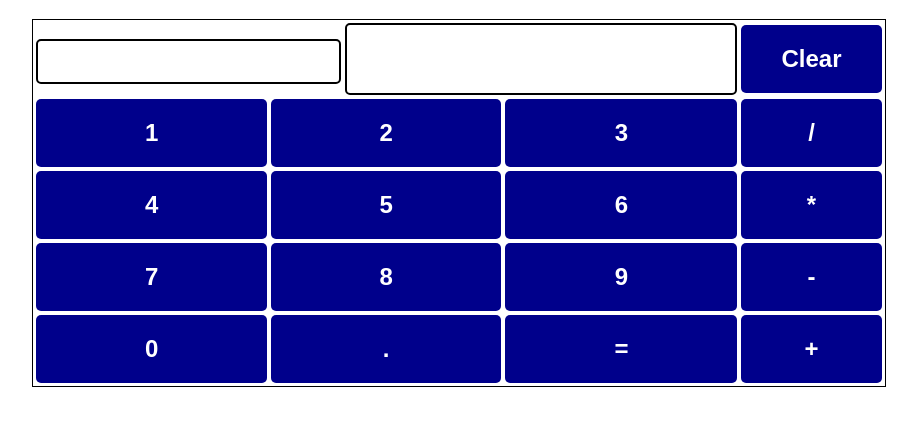
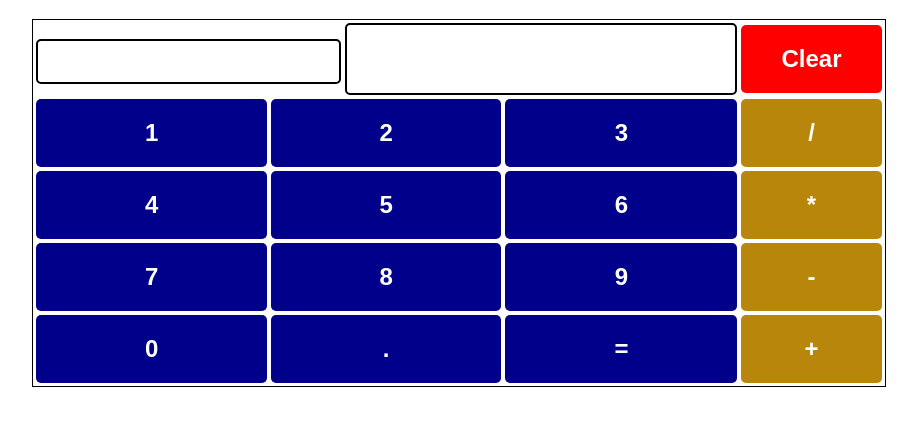
Before and after one commit to nlsukhde/CalculatorApp, a plain HTML site: page index.html in a window 1280 px wide. Shown: the part 73-498 px from the top of the page, without its empty margins (181-1098 px from the left). Drawn offline with Linux system fonts and the light colour scheme.

Commit message:
Added colors

```diff
--- a/index.html
+++ b/index.html
@@ -14,35 +14,35 @@
                 <input type = "text" id = "expression" value = "">
                 <input type = "text" id = "result" value = "">
             </td>
-            <td><input type = "button" value = "Clear"> </td>
+            <td><input id = "cl" style = "background-color: red" type = "button" value = "Clear"> </td>
         </tr>
 
         <tr>
             <td><input class = "num" type="button" value="1"></td>
             <td><input class = "num" type="button" value="2"></td>
             <td><input class = "num" type="button" value="3"></td>
-            <td><input class = "op" type="button" value="/"></td>
+            <td><input style = "background-color: darkgoldenrod" class = "op" type="button" value="/"></td>
         </tr>
 
         <tr>
             <td><input class = "num" type="button" value="4"></td>
             <td><input class = "num" type="button" value="5"></td>
             <td><input class = "num" type="button" value="6"></td>
-            <td><input class = "op"  type="button" value="*"></td>
+            <td><input style = "background-color: darkgoldenrod" class = "op"  type="button" value="*"></td>
         </tr>
 
         <tr>
             <td><input class = "num" type="button" value="7"></td>
             <td><input class = "num" type="button" value="8"></td>
             <td><input class = "num" type="button" value="9"></td>
-            <td><input class = "op"  type="button" value="-"></td>
+            <td><input style = "background-color: darkgoldenrod" class = "op"  type="button" value="-"></td>
         </tr>
 
         <tr>
             <td><input class = "num" type="button" value="0"></td>
             <td><input class = "num"  type="button" value="."></td>
             <td><input id = "equal"  type="button" value="="></td>
-            <td><input class = "op" type="button" value="+"></td>
+            <td><input type="button" style = "background-color: darkgoldenrod" class = "op" value="+"></td>
         </tr>
     </tr>
 </table>
--- a/styles.css
+++ b/styles.css
@@ -15,6 +15,8 @@ input[type="button"] {
     border-radius: 5px;
 }
 
+
+
 input[type="text"] {
     padding: 20px 30px;
     font-size: 24px;
@@ -27,6 +29,7 @@ input[type="text"] {
 input[type="button"]:hover {
     background-color: #2980b9;
 }
+
 
 #expression {
     padding: 10px 30px;
```
